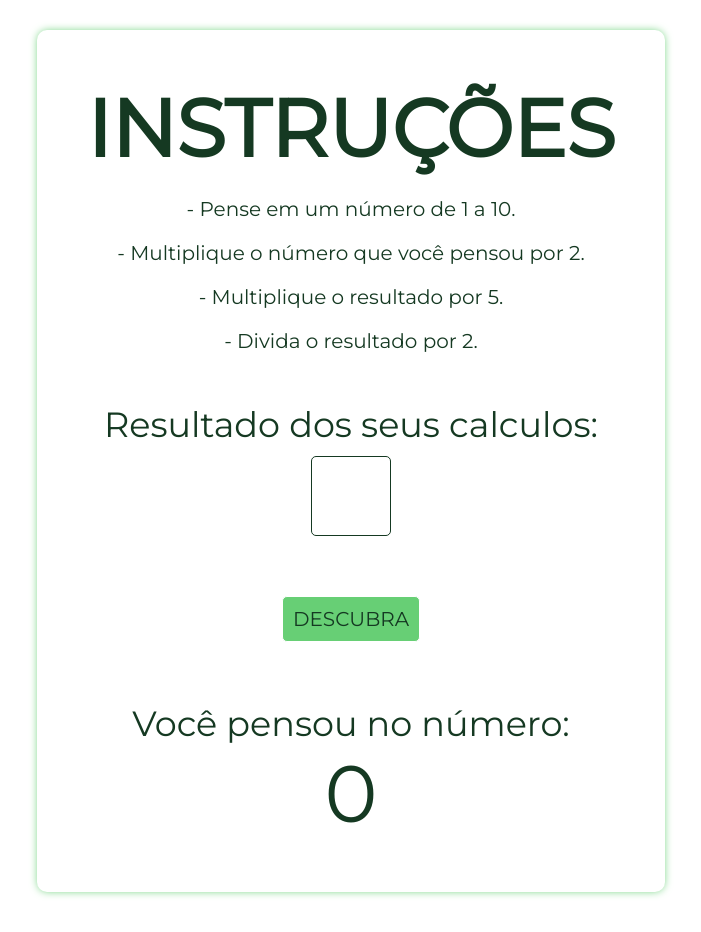
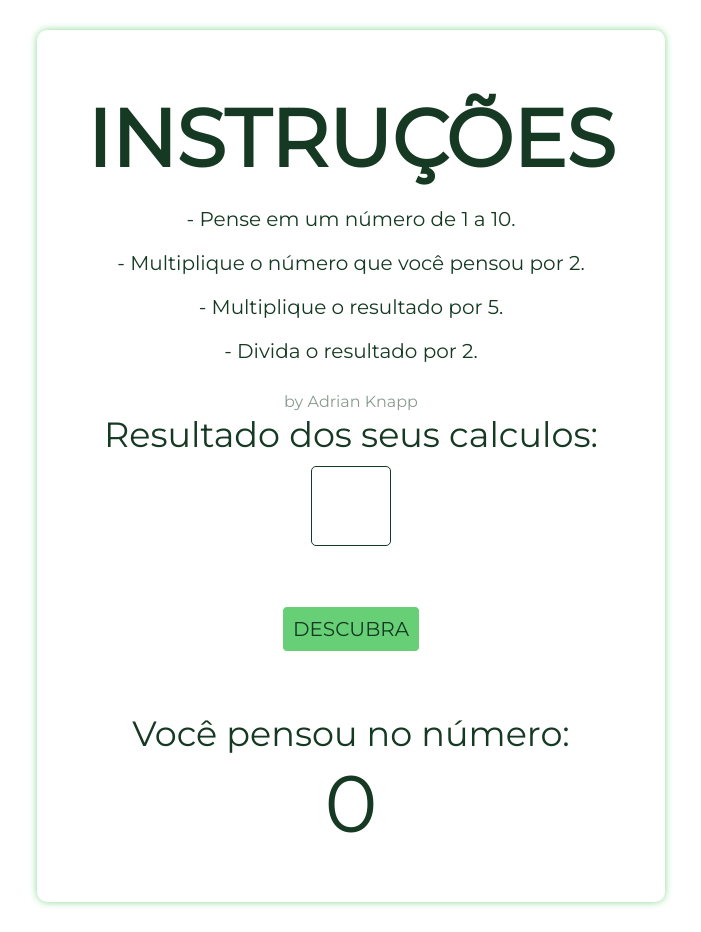
Before and after one commit to AdrianKnapp/GuessingYourThinking, a plain HTML site: page index.html in a window 1280 px wide. Shown: the whole page, without its empty margins (289-990 px from the left). Drawn offline with Linux system fonts and the light colour scheme.

Commit message:
commit do by

```diff
--- a/assets/css/style.css
+++ b/assets/css/style.css
@@ -32,6 +32,7 @@ body {
     display: flex;
     justify-content: center;
     margin-bottom: 10px;
+    margin-top: 10px;
 }
 .subtitle {
     display: flex;
@@ -89,7 +90,16 @@ body {
 .baixo {
     margin-top:20px;
 }
-
+.by {
+    bottom: 0px;
+    width: auto;
+    height: auto;
+    display: flex;
+    align-self: center;
+    position: absolute;
+    top: 3px;
+    opacity: 50%;
+}
 
 
 @media (max-width: 650px) and (min-width:320px) {
@@ -99,7 +109,7 @@ body {
     }
     .box {
         margin: 0;
-        padding: 15px;
+        padding: 30px 15px 15px 15px;
     }
     .container {
         padding-top: 0px;
@@ -127,7 +137,7 @@ body {
     }
     .box {
         margin: 0;
-        padding: 15px;
+        padding: 30px 15px 15px 15px;
     }
     .container {
         padding:0;
--- a/index.html
+++ b/index.html
@@ -12,6 +12,9 @@
         <section>
             <div class="container">
                 <div class="box">
+                    <div class="by">
+                        by Adrian Knapp
+                    </div>
                     <div class="title"> INSTRUÇÕES </div>
                     <div class="subtitle">
                         <div class="sub_line"> - Pense em um número de 1 a 10.</div>
@@ -35,6 +38,7 @@
                         <div class="adivinhei" id="adivinhei">
                             0
                         </div>
+
                     </div>
                 </div>
             </div>
```
